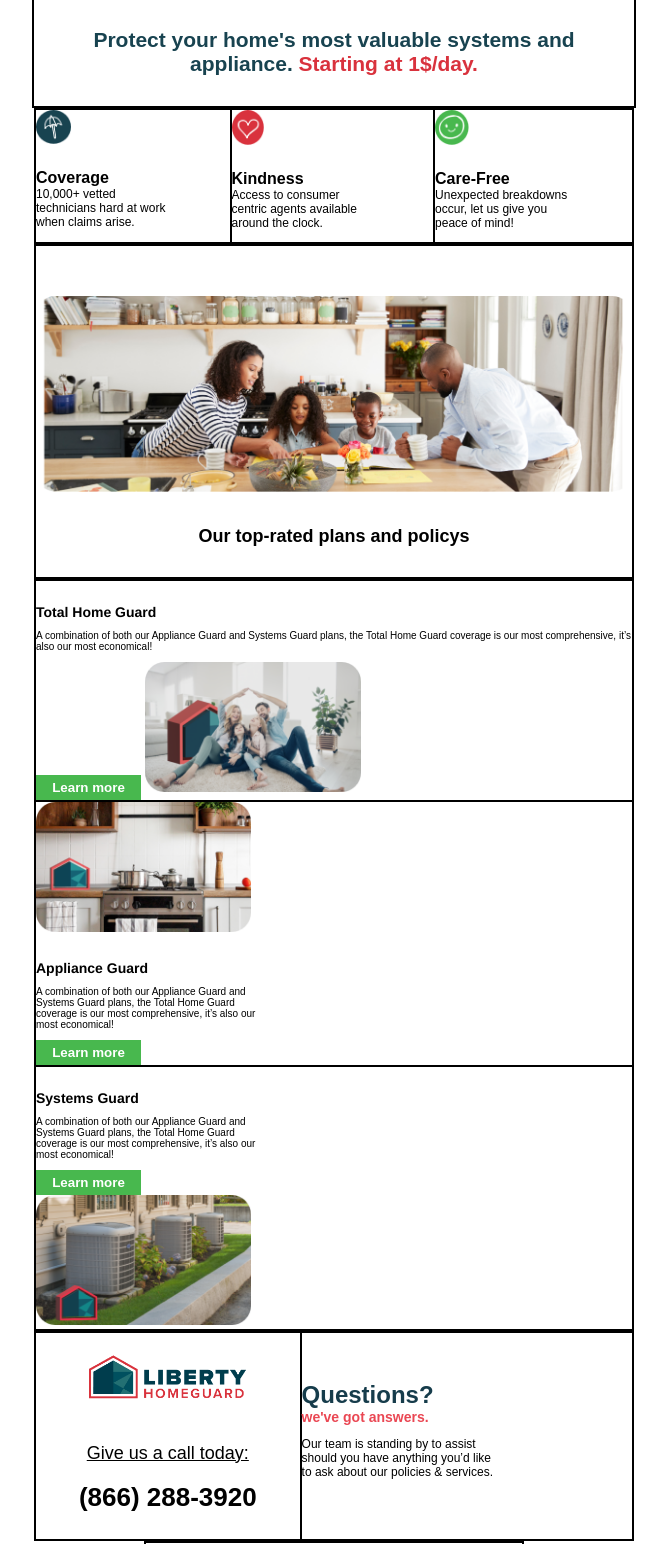
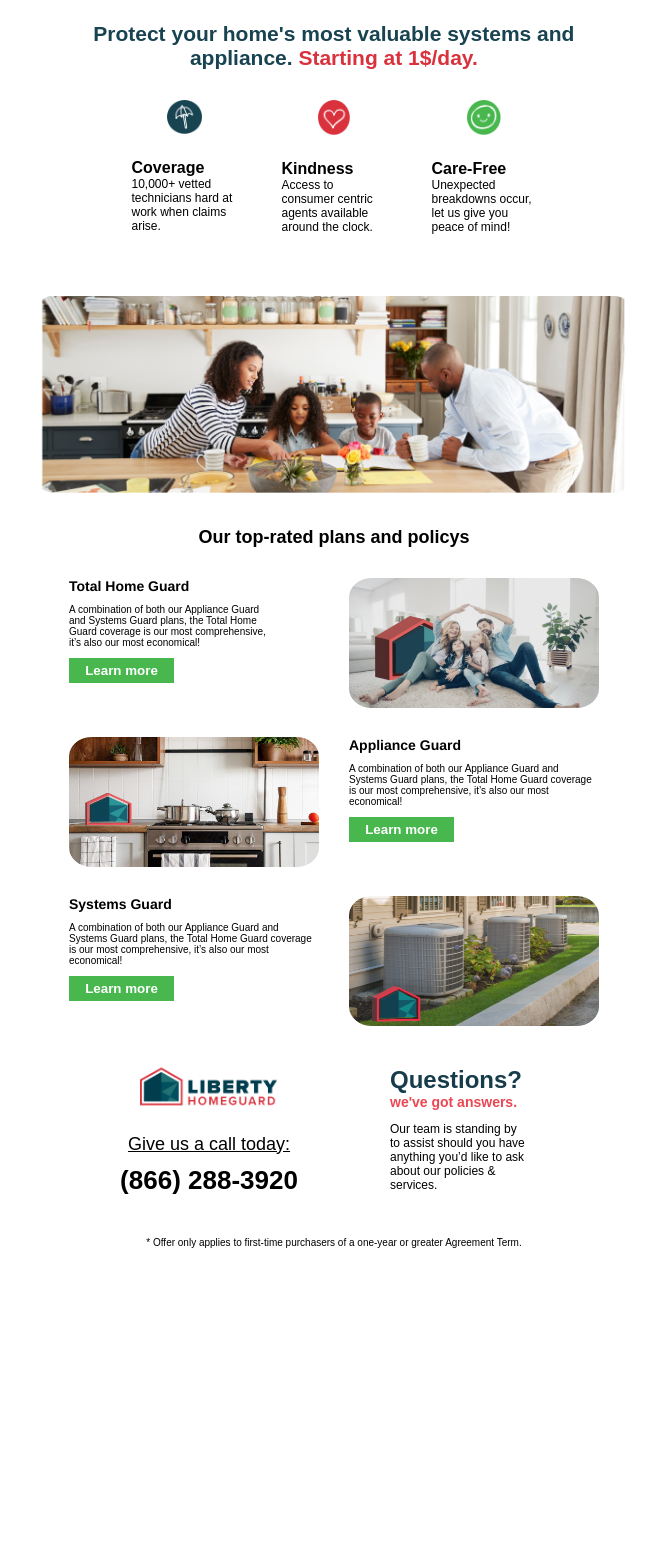
Before and after one commit to miguelfiguera/email-template-creativeDirection, a plain HTML site: page tables.html in a window 1280 px wide. Shown: the part 613-2157 px from the top of the page, without its empty margins (306-973 px from the left). After the commit the page ends 1884 px from the top, so only its background shows below. Drawn offline with Linux system fonts and the light colour scheme.

Commit message:
margins and centering

```diff
--- a/tables.html
+++ b/tables.html
@@ -24,7 +24,7 @@
       }
       table,
       td {
-        border: 2px solid #000000 !important;
+        border: 2px none #000000 !important;
       }
     </style>
   </head>
@@ -68,7 +68,7 @@
               font-size: 21px;
               text-align: center;
               max-width: 85%;
-              margin: 30px auto;
+              margin: 30px 45px;
             "
           >
             <strong style="color: #184350; font-weight: bolder"
@@ -91,50 +91,50 @@
         "
       >
         <tr class="characteristics" role="presentation">
-          <td class="col" role="presentation" style="padding: 0">
+          <td class="col" role="presentation" width="150px" style="padding: 0;" align="center">
             <img
               src="/img/blue-umbrella@1x.png"
-              style="max-width: 35px; max-height: 35px"
+              style="max-width: 35px; max-height: 35px;"
               alt=""
             />
-            <h4 style="font-size: 16px; margin-bottom: 0; font-weight: bolder">
+            <h4 style="font-size: 16px; margin-bottom: 0; font-weight: bolder;text-align: start;max-width: 70%;">
               Coverage
             </h4>
-            <p style="font-size: 12px; max-width: 70%; margin-top: 0">
+            <p style="font-size: 12px; max-width: 70%; margin-top: 0; text-align: start;">
               10,000+ vetted technicians hard at work when claims arise.
             </p>
           </td>
-          <td class="col" style="padding: 0">
+          <td class="col" role="presentation" width="150px" style="padding: 0;" align="center">
             <img
               src="/img/red-heart@1x.png"
               style="max-width: 35px; max-height: 35px"
               alt=""
             />
-            <h4 style="font-size: 16px; margin-bottom: 0; font-weight: bolder">
+            <h4 style="font-size: 16px; margin-bottom: 0; font-weight: bolder;text-align: start;max-width: 70%;">
               Kindness
             </h4>
-            <p style="font-size: 12px; max-width: 70%; margin-top: 0">
+            <p style="font-size: 12px; max-width: 70%; margin-top: 0; text-align: start;">
               Access to consumer centric agents available around the clock.
             </p>
           </td>
-          <td class="col" style="padding: 0">
+          <td class="col" role="presentation" width="150px" style="padding: 0;" align="center">
             <img
               src="/img/green-happy@1x.png"
               style="max-width: 35px; max-height: 35px"
               alt=""
             />
-            <h4 style="font-size: 16px; margin-bottom: 0; font-weight: bolder">
+            <h4 style="font-size: 16px; margin-bottom: 0; font-weight: bolder;text-align: start;max-width: 70%;">
               Care-Free
             </h4>
-            <p style="font-size: 12px; max-width: 70%; margin-top: 0">
+            <p style="font-size: 12px; max-width: 70%; margin-top: 0; text-align: start;">
               Unexpected breakdowns occur, let us give you peace of mind!
             </p>
           </td>
         </tr>
       </table>
 
-
-      <table  role="presentation"
+      <table
+        role="presentation"
         align="center"
         style="
           max-width: 600px;
@@ -166,10 +166,10 @@
         </tr>
       </table>
 
+      <!-- THE HORROR COMES NOW-->
 
-
-
-    <table  role="presentation"
+      <table
+        role="presentation"
         align="center"
         style="
           max-width: 600px;
@@ -178,20 +178,20 @@
           border-spacing: 0;
         "
       >
-
         <tr class="plans" role="presentation">
-        <td style="padding: 0">
+          <td width="250px"  style="padding: 0;vertical-align:top;">
             <h5
               style="
                 font-size: 14px;
                 font-weight: bolder;
                 margin-bottom: 10px;
+                margin-top: 0;
                 font-family: Monserrat, Helvetica;
               "
             >
               Total Home Guard
             </h5>
-          <p style="font-size: 10px; margin-bottom: 10px">
+            <p width="200px" style="font-size: 10px; margin-bottom: 10px; max-width: 200px; margin-right: 0;">
               A combination of both our Appliance Guard and Systems Guard plans,
               the Total Home Guard coverage is our most comprehensive, it’s also
               our most economical!
@@ -214,32 +214,44 @@
                 Learn more</a
               >
             </button>
+          </td>
+          <td style="width:15px;padding:0;font-size:0;line-height:0;">&nbsp;</td>
+
+          <td width="250px" align="center"  style="padding: 0">
             <img
               src="./img/photo@1x.png"
-            style="max-width: 50%; max-height: 130px"
+              style="width: 250px; max-height: 130px"
               alt=""
             />
           </td>
+        </tr>
+        <tr>
+          <!-- horizontal separator-->                <td style="width:10px;padding:0;font-size:0;line-height:0;height: 25px;">&nbsp;</td>
 
+        </tr>
         <tr>
-        <td style="padding: 0">
+          <td width="250px" align="center"  style="padding: 0">
             <img
               src="./img/photo-6@1x.png"
-            style="max-width: 230px; max-height: 130px"
+              style="width: 250px; max-height: 130px"
               alt=""
             />
-          <div class="col" style="max-width: 40%">
+          </td>
+          <td style="width:15px;padding:0;font-size:0;line-height:0;">&nbsp;</td>
+
+          <td width="250px"  style="padding: 0;vertical-align:top;">
             <h5
               style="
                 font-size: 14px;
                 font-weight: bolder;
                 margin-bottom: 10px;
+                margin-top: 0;
                 font-family: Monserrat, Helvetica;
               "
             >
               Appliance Guard
             </h5>
-            <p style="font-size: 10px; margin-bottom: 10px">
+            <p width="200px" style="font-size: 10px; margin-bottom: 10px">
               A combination of both our Appliance Guard and Systems Guard plans,
               the Total Home Guard coverage is our most comprehensive, it’s also
               our most economical!
@@ -262,23 +274,25 @@
                 Learn more</a
               >
             </button>
-          </div>
           </td>
         </tr>
         <tr>
-        <td style="padding: 0">
-          <div class="col" style="max-width: 40%">
+                <td style="width:10px;padding:0;font-size:0;line-height:0;height: 25px;">&nbsp;</td>
+        </tr>
+        <tr>
+          <td width="250px"  style="padding: 0;vertical-align:top;">
             <h5
               style="
                 font-size: 14px;
                 font-weight: bolder;
                 margin-bottom: 10px;
+                margin-top: 0;
                 font-family: Monserrat, Helvetica;
               "
             >
               Systems Guard
             </h5>
-            <p style="font-size: 10px; margin-bottom: 10px">
+            <p width="200px" style="font-size: 10px; margin-bottom: 10px">
               A combination of both our Appliance Guard and Systems Guard plans,
               the Total Home Guard coverage is our most comprehensive, it’s also
               our most economical!
@@ -301,17 +315,27 @@
                 Learn more</a
               >
             </button>
-          </div>
+          </td>
+          <td style="width:30px;padding:0;font-size:0;line-height:0;">&nbsp;</td>
+
+          <td width="250px" align="center"  style="padding: 0">
             <img
               src="./img/photo-7@1x.png"
-            style="max-width: 230px; max-height: 130px"
+              style="width: 250px; max-height: 130px"
               alt=""
             />
           </td>
         </tr>
       </table>
 
-    <table role="presentation"
+      <!--Horror ends here-->
+      <tr>
+        <!-- horizontal separator-->                <td style="width:10px;padding:0;font-size:0;line-height:0;height: 25px;">&nbsp;</td>
+
+      </tr>
+
+      <table
+        role="presentation"
         align="center"
         style="
           max-width: 600px;
@@ -321,7 +345,7 @@
         "
       >
         <tr class="footer">
-        <td class="left" style="padding: 0">
+          <td class="left" width="230px" style="padding: 0">
             <img
               src="img/lhg-logo-main.png"
               style="max-width: 100%; max-height: 200px"
@@ -332,6 +356,8 @@
                 text-decoration: underline;
                 font-size: 18px;
                 text-align: center;
+                margin-top: 5px;
+                margin-bottom: 5px;
               "
             >
               Give us a call today:
@@ -347,13 +373,19 @@
               (866) 288-3920
             </p>
           </td>
-        <td class="right" style="padding: 0">
+          <td style="width: 20px; padding: 0; font-size: 0; line-height: 0">
+            &nbsp;
+          </td>
+
+          <td class="right" width="230px" style="padding: 0;" align="center">
             <h4
               style="
                 color: #163c4b;
                 font-weight: bold;
                 font-size: 24px;
                 margin: 0 0 0 0;
+                text-align: start;
+                max-width: 60%
               "
             >
               Questions?
@@ -365,18 +397,20 @@
                 font-size: 14px;
                 margin: 0 0 0 0;
                 text-align: start;
+                max-width: 60%
               "
             >
               we've got answers.
             </p>
-          <p style="font-size: 12px; max-width: 60%">
+            <p style="font-size: 12px; max-width: 60% ;text-align: start;">
               Our team is standing by to assist should you have anything you’d
               like to ask about our policies & services.
             </p>
           </td>
         </tr>
       </table>
-      <table role="presentation"
+      <table
+        role="presentation"
         align="center"
         style="
           max-width: 600px;
```
Lines whose indentation alone changed are shown as unchanged.
